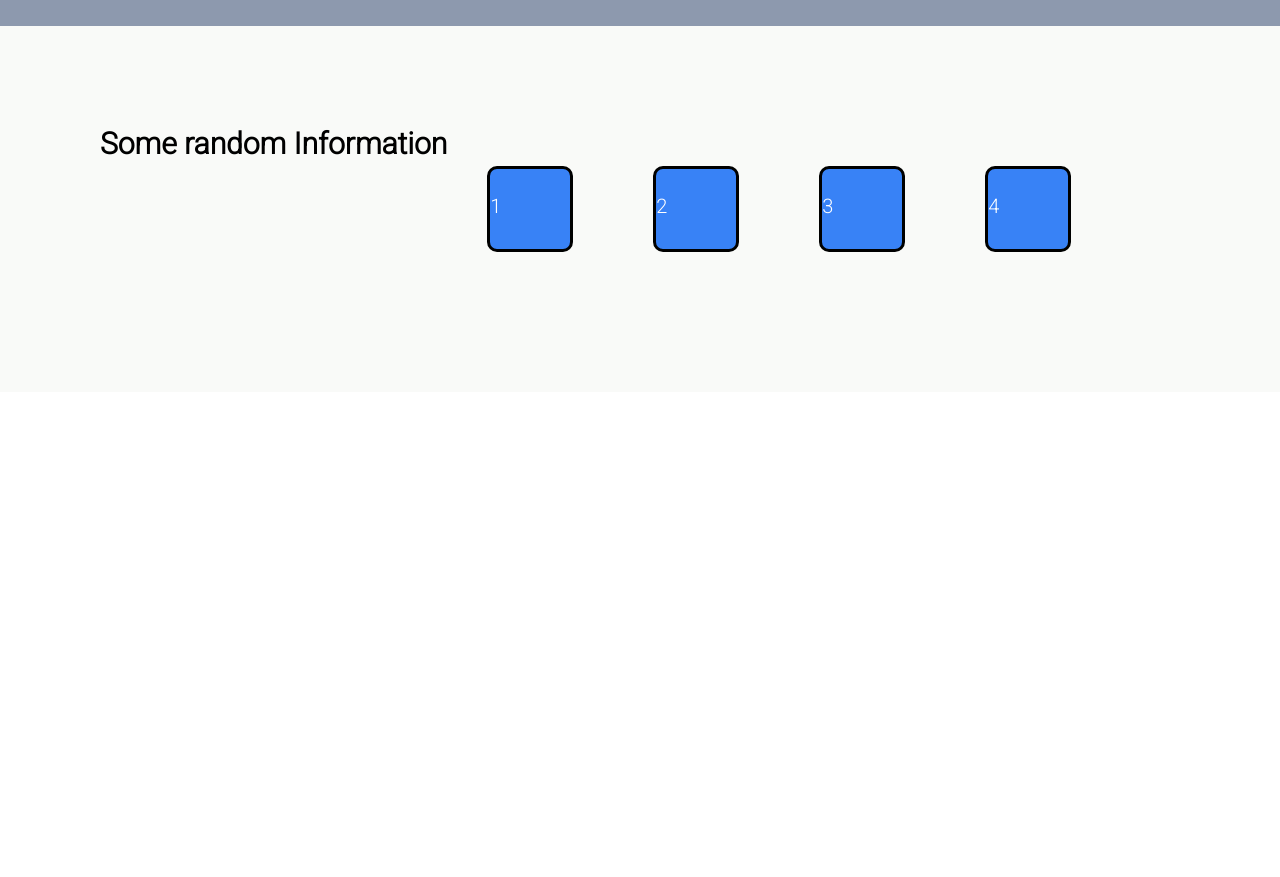
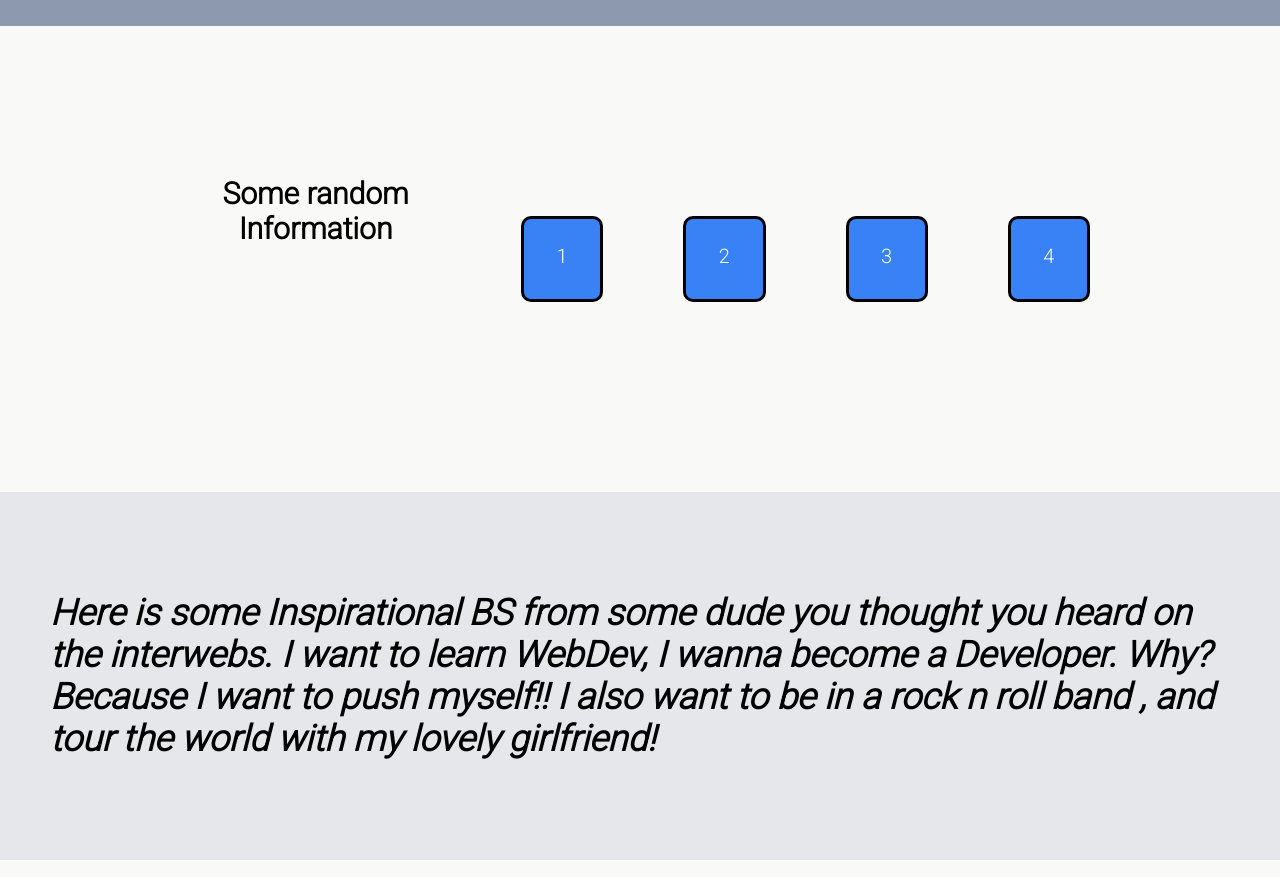
Before and after one commit to Stockdrum/Odin-Project-Landing-Page, a plain HTML site: page index.html in a window 1280 px wide. Shown: the part 600-1477 px from the top of the page. Before the commit the page ends 992 px from the top, so only its background shows below. Drawn offline with Linux system fonts and the light colour scheme.

Commit message:
updated styles and index

```diff
--- a/index.html
+++ b/index.html
@@ -20,7 +20,7 @@
             <li>Contact</li>
         </ul>
     </nav>
-    <div class="container">
+    <div class="heroleft">
         <h1>This website is pretty cool!</h1>
         <p>This place is a starter for things to come! YA YA YA It will have subtext here under the main title. It's a
             smaller font and the color is lower contrast </p>
@@ -28,13 +28,22 @@
     </div>
     <div class="container2">
         <h2>Some random Information</h2>
-        <div class="box">1</div>
-        <div class="box">2</div>
-        <div class="box">3</div>
-        <div class="box">4</div>
+        <div class="box" id="box1">1</div>
+        <div class="box" id="box2">2</div>
+        <div class="box" id="box3">3</div>
+        <div class="box" id="box4">4</div>
 
     </div>
+    <div class="container3">
+        Here is some Inspirational BS from some dude you thought you heard on the interwebs. I want to learn WebDev, I
+        wanna become a Developer. Why? Because I want to push myself!! I also want to be in a rock n roll band , and
+        tour the world with my lovely girlfriend!
+    </div>
+    <div class="container4">
+        <div id="flexbox">
 
+        </div>
+    </div>
 </body>
 
 </html>
--- a/styles.css
+++ b/styles.css
@@ -37,7 +37,7 @@ h1 {
     list-style: none;
 }
 
-.container {
+.heroleft {
     display: flex;
     background-color: #8d99ae;
     padding: 150px;
@@ -53,18 +53,20 @@ button {
     margin-top: 50px;
 }
 
+h2 {
+    display: flex;
+    text-align: center;
+    justify-content: center;
+}
+
 .container2 {
-    padding: 100px;
+    padding: 150px;
     display: flex;
     background-color: #f9faf8;
-    flex-wrap: wrap;
 
 }
 
-h2 {
-    display: flex;
-    text-align: center
-}
+
 
 .box {
     color: #fff;
@@ -75,4 +77,27 @@ h2 {
     margin: 40px;
     border-radius: 10px;
     border: black solid;
+    justify-content: center;
+    text-align: center;
 }
+
+.container3 {
+    display: flex;
+    padding: 100px 50px;
+    background-color: #e5e7eb;
+    font-weight: bold;
+    font-size: 36px;
+    font-style: italic;
+    justify-content: center;
+}
+
+.container4 {
+    display: flex;
+    background-color: #f9faf8;
+}
+
+#flexbox {
+    display: flex;
+    padding: 40px;
+    margin: 20px 20px;
+}
```
